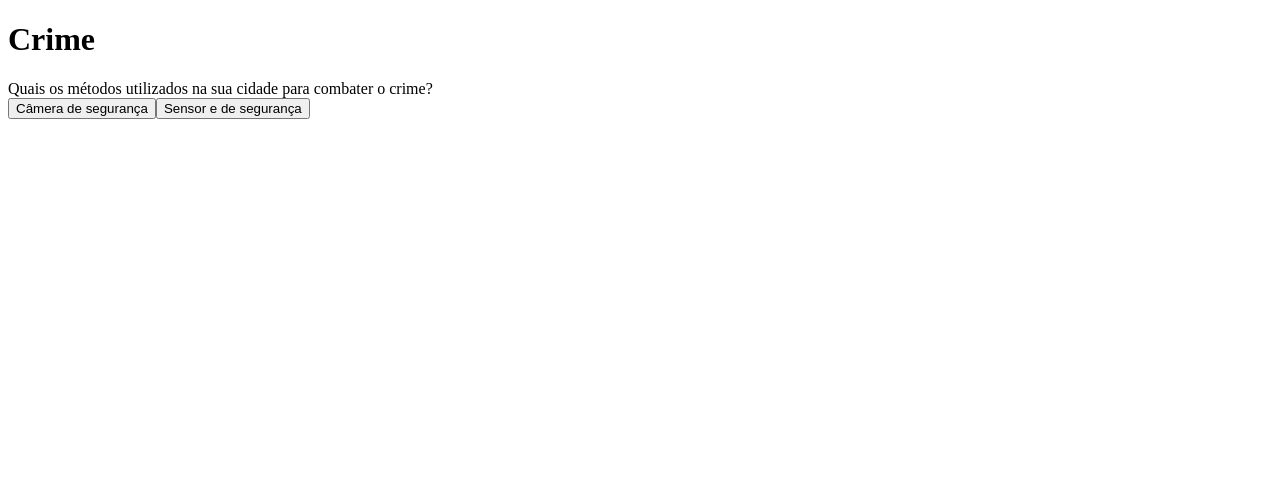
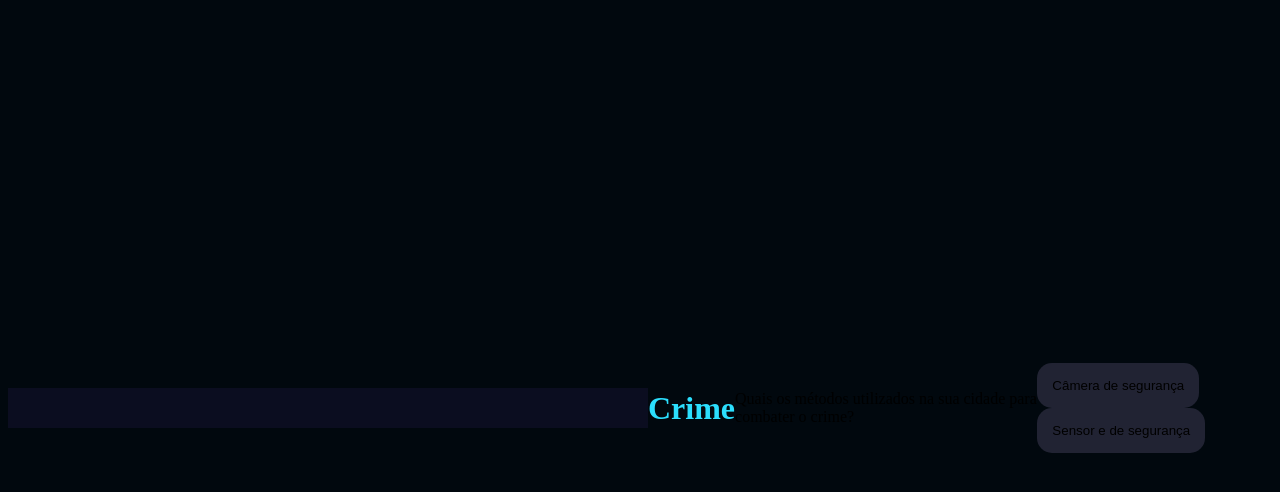
Before and after one commit to thahisabelly/projetocrime, a plain HTML site: page index.html in a window 1280 px wide. Drawn offline with Linux system fonts and the light colour scheme.

Commit message:
add o codigo do css

```diff
--- a/script.js
+++ b/script.js
@@ -37,7 +37,7 @@ function mostraPergunta() {
     mostraAlternativas();
 }
 function mostraAlternativas() {
-    for(const alternativa of perguntaAtual.alternativas) {
+    for (const alternativa of perguntaAtual.alternativas) {
         const botaoAlternativas = document.createElement("button");
         botaoAlternativas.textContent = alternativa;
         caixaAlternativas.appendChild(botaoAlternativas);
--- a/style.css
+++ b/style.css
@@ -4,4 +4,40 @@
     --cor-secundaria: #212333 ;
     --cor-destaque: #2BDEFD ;
     --cor-titulo: #D7F9FF ;
+
 }
+
+body {
+    background-color: var(--cor-fundo);
+    color: var(--cor-texto);
+    display: flex;
+    justify-content: center;
+    align-items: center;
+    min-height: 100vh;
+}
+
+.caixa-principal{
+    background-color: var(--cor-principal);
+    width: 90%;
+    max-width: 600px;
+    text-align: center;
+    padding: 20px;
+}
+
+h1{
+    color: var(--cor-destaque);
+}
+
+button {
+    background-color: var(--cor-secundaria);
+    color: var(--cor-texto);
+    border: none;
+    border-radius: 15px;
+    padding: 15px;
+    transition: background-color 0.3s;
+}
+
+button:hover{
+    background-color: var(--cor-destaque);
+    color: var(--cor-principal);
+}
```
